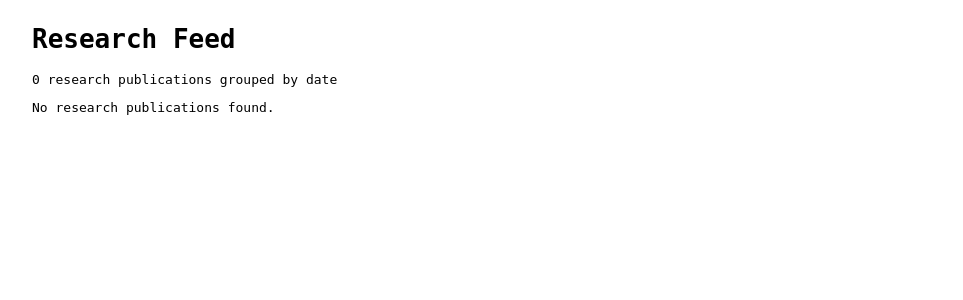
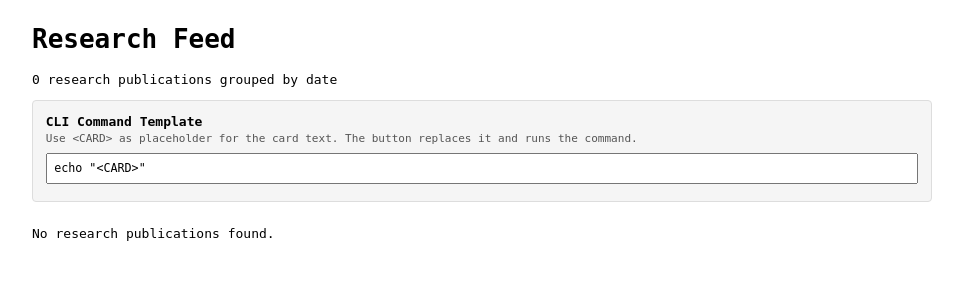
Before and after one commit to reiniertl/know_kernel, a FastAPI app: page /feed in a window 1280 px wide. Shown: the part 72-372 px from the top of the page, without its empty margins (158-1121 px from the left). Run offline with FastAPI, Linux system fonts and the light colour scheme; some libraries are stand-ins or nearby versions.

Commit message:
feat(web): add CLI command field and emoji cards to /feed page
The feed page now has a CLI command template field at the top where
users enter a command with <CARD> placeholder. "Send card" replaces
<CARD> with an emoji-formatted card showing concepts and arxiv links,
then executes the command server-side. "Preview" toggles the card
text inline. Cards use emoji per source type and show only concepts.

Co-Authored-By: Claude Opus 4.6 (1M context) <noreply@anthropic.com>

```diff
--- a/src/web/routes.py
+++ b/src/web/routes.py
@@ -892,6 +892,24 @@ def setup_routes(app: FastAPI, templates: Jinja2Templates) -> None:
             {"by_date": by_date, "total": sum(len(v) for v in by_date.values())},
         )
 
+    _TYPE_EMOJI = {
+        "preprint": "\U0001f4dd",
+        "conference-paper": "\U0001f3db️",
+        "conference-proceedings": "\U0001f3a4",
+        "paper": "\U0001f4d6",
+    }
+
+    def _build_card_text(date_str: str, items: list[dict]) -> str:
+        lines = [f"\U0001f4e1 *Kernel Research — {date_str}*"]
+        lines.append(f"\U0001f4ca {len(items)} publication{'s' if len(items) != 1 else ''}\n")
+        for item in items:
+            emoji = _TYPE_EMOJI.get(item["source_type"], "\U0001f4c4")
+            lines.append(f"{emoji} *{item['concept']}*")
+            if item.get("url"):
+                lines.append(f"   \U0001f517 {item['url']}")
+        lines.append(f"\n\U0001f50d Browse: /research")
+        return "\n".join(lines)
+
     @app.get("/api/feed/card/{date_str}")
     async def feed_card_json(request: Request, date_str: str):
         """JSON card for a single day's research feed."""
@@ -921,14 +939,71 @@ def setup_routes(app: FastAPI, templates: Jinja2Templates) -> None:
                 "url": s_attrs.get("url", ""),
                 "source_type": s_attrs.get("source_type", ""),
                 "concept": c_attrs.get("name", row[2]),
-                "concept_url": f"/research/{row[2]}",
             })
 
+        card_text = _build_card_text(date_str, items)
         return JSONResponse({
             "date": date_str,
             "count": len(items),
+            "card": card_text,
             "items": items,
         })
+
+    @app.post("/api/feed/send/{date_str}")
+    async def feed_send_card(request: Request, date_str: str):
+        """Execute CLI command with card text replacing <CARD> placeholder."""
+        import subprocess
+
+        body = await request.json()
+        cli_template = body.get("cli_command", "")
+        if not cli_template or "<CARD>" not in cli_template:
+            return JSONResponse({"error": "CLI command must contain <CARD> placeholder"}, status_code=400)
+
+        conn = request.app.state.conn
+        rows = conn.execute(
+            "SELECT s.id, s.attrs, c.id as concept_id, c.attrs as concept_attrs "
+            "FROM nodes s "
+            "JOIN edges se ON se.kind = 'sourced-from' AND se.target_id = s.id "
+            "JOIN nodes ev ON ev.id = se.source_id AND ev.kind = 'Evidence' "
+            "JOIN edges ce ON ce.kind = 'extracted-from' AND ce.target_id = ev.id "
+            "JOIN nodes c ON c.id = ce.source_id AND c.kind = 'Concept' "
+            "WHERE s.kind = 'Source' "
+            "AND json_extract(s.attrs, '$.source_type') IN "
+            "('paper','preprint','conference-paper','conference-proceedings') "
+            "AND json_extract(s.attrs, '$.published_date') = ? "
+            "ORDER BY s.id",
+            (date_str,),
+        ).fetchall()
+
+        items = []
+        for row in rows:
+            s_attrs = json.loads(row[1]) if isinstance(row[1], str) else (row[1] or {})
+            c_attrs = json.loads(row[3]) if isinstance(row[3], str) else (row[3] or {})
+            items.append({
+                "title": s_attrs.get("title", row[0]),
+                "url": s_attrs.get("url", ""),
+                "source_type": s_attrs.get("source_type", ""),
+                "concept": c_attrs.get("name", row[2]),
+            })
+
+        card_text = _build_card_text(date_str, items)
+        full_command = cli_template.replace("<CARD>", card_text)
+
+        try:
+            result = subprocess.run(
+                full_command, shell=True, capture_output=True, text=True, timeout=30,
+            )
+            return JSONResponse({
+                "status": "ok" if result.returncode == 0 else "error",
+                "returncode": result.returncode,
+                "stdout": result.stdout[:500],
+                "stderr": result.stderr[:500],
+                "command_preview": full_command[:200],
+            })
+        except subprocess.TimeoutExpired:
+            return JSONResponse({"status": "timeout", "error": "Command timed out after 30s"}, status_code=504)
+        except Exception as e:
+            return JSONResponse({"status": "error", "error": str(e)}, status_code=500)
 
     @app.get("/radar", response_class=HTMLResponse)
     async def radar(request: Request):
--- a/src/web/templates/feed.html
+++ b/src/web/templates/feed.html
@@ -3,11 +3,23 @@
 <h1>Research Feed</h1>
 <p>{{ total }} research publications grouped by date</p>
 
+<div style="margin-bottom:1.5rem; padding:0.8rem; background:#f5f5f5; border:1px solid #ddd; border-radius:4px;">
+  <label style="font-weight:bold;">CLI Command Template</label>
+  <p style="font-size:0.85em; color:#555; margin:0.2rem 0 0.5rem;">Use <code>&lt;CARD&gt;</code> as placeholder for the card text. The button replaces it and runs the command.</p>
+  <input type="text" id="cli-command" placeholder='echo "<CARD>"'
+         style="width:100%; font-family:monospace; padding:0.4rem; box-sizing:border-box; font-size:0.9em;"
+         value='echo "<CARD>"'>
+  <div id="cli-status" style="margin-top:0.3rem; font-size:0.85em; color:#555;"></div>
+</div>
+
 {% for date, items in by_date.items() %}
 <div class="attrs-section" style="margin-bottom:1.5rem; border:1px solid #ddd; border-radius:4px; padding:0.8rem;">
   <div style="display:flex; justify-content:space-between; align-items:center; margin-bottom:0.5rem;">
     <h3 style="margin:0;">{{ date }} <span style="font-size:0.8em; color:#777;">({{ items|length }} paper{{ "s" if items|length != 1 else "" }})</span></h3>
-    <button onclick="sendCard('{{ date }}')" style="font-family:monospace; padding:0.3rem 0.8rem; cursor:pointer; background:#2980b9; color:#fff; border:none; border-radius:3px;" title="Send daily card">Send card</button>
+    <div>
+      <button onclick="previewCard('{{ date }}', this)" style="font-family:monospace; padding:0.3rem 0.8rem; cursor:pointer; background:#7f8c8d; color:#fff; border:none; border-radius:3px; margin-right:0.3rem;" title="Preview card text">Preview</button>
+      <button onclick="sendCard('{{ date }}', this)" style="font-family:monospace; padding:0.3rem 0.8rem; cursor:pointer; background:#2980b9; color:#fff; border:none; border-radius:3px;" title="Send card via CLI command">Send card</button>
+    </div>
   </div>
   <table style="width:100%;">
     <thead>
@@ -29,33 +41,71 @@
     {% endfor %}
     </tbody>
   </table>
+  <pre id="preview-{{ date }}" style="display:none; margin-top:0.5rem; white-space:pre-wrap; font-size:0.85em; background:#fafafa; padding:0.5rem; border:1px solid #eee;"></pre>
 </div>
 {% else %}
 <p>No research publications found.</p>
 {% endfor %}
 
 <script>
-async function sendCard(dateStr) {
-  const btn = event.target;
+async function previewCard(dateStr, btn) {
+  var pre = document.getElementById('preview-' + dateStr);
+  if (pre.style.display !== 'none') {
+    pre.style.display = 'none';
+    return;
+  }
+  try {
+    var resp = await fetch('/api/feed/card/' + encodeURIComponent(dateStr));
+    var data = await resp.json();
+    pre.textContent = data.card;
+    pre.style.display = 'block';
+  } catch(e) {
+    pre.textContent = 'Error loading preview';
+    pre.style.display = 'block';
+  }
+}
+
+async function sendCard(dateStr, btn) {
+  var cliTemplate = document.getElementById('cli-command').value.trim();
+  var statusEl = document.getElementById('cli-status');
+  if (!cliTemplate || cliTemplate.indexOf('<CARD>') === -1) {
+    statusEl.textContent = 'Error: CLI command must contain <CARD> placeholder';
+    statusEl.style.color = '#c0392b';
+    return;
+  }
   btn.disabled = true;
   btn.textContent = 'Sending...';
+  statusEl.textContent = '';
   try {
-    const resp = await fetch('/api/feed/card/' + encodeURIComponent(dateStr));
-    const card = await resp.json();
-    // placeholder: log to console until CLI command is configured
-    console.log('Daily card for ' + dateStr + ':', JSON.stringify(card, null, 2));
-    btn.textContent = 'Sent ✓';
-    btn.style.background = '#27ae60';
-    setTimeout(function() {
-      btn.textContent = 'Send card';
-      btn.style.background = '#2980b9';
-      btn.disabled = false;
-    }, 3000);
+    var resp = await fetch('/api/feed/send/' + encodeURIComponent(dateStr), {
+      method: 'POST',
+      headers: {'Content-Type': 'application/json'},
+      body: JSON.stringify({cli_command: cliTemplate})
+    });
+    var result = await resp.json();
+    if (result.status === 'ok') {
+      btn.textContent = 'Sent ✓';
+      btn.style.background = '#27ae60';
+      statusEl.textContent = 'Command executed successfully';
+      statusEl.style.color = '#27ae60';
+      if (result.stdout) statusEl.textContent += ': ' + result.stdout.substring(0, 200);
+    } else {
+      btn.textContent = 'Failed';
+      btn.style.background = '#c0392b';
+      statusEl.textContent = 'Error: ' + (result.stderr || result.error || 'unknown');
+      statusEl.style.color = '#c0392b';
+    }
   } catch(e) {
     btn.textContent = 'Failed';
     btn.style.background = '#c0392b';
+    statusEl.textContent = 'Network error: ' + e.message;
+    statusEl.style.color = '#c0392b';
+  }
+  setTimeout(function() {
+    btn.textContent = 'Send card';
+    btn.style.background = '#2980b9';
     btn.disabled = false;
-  }
+  }, 3000);
 }
 </script>
 {% endblock %}
```
